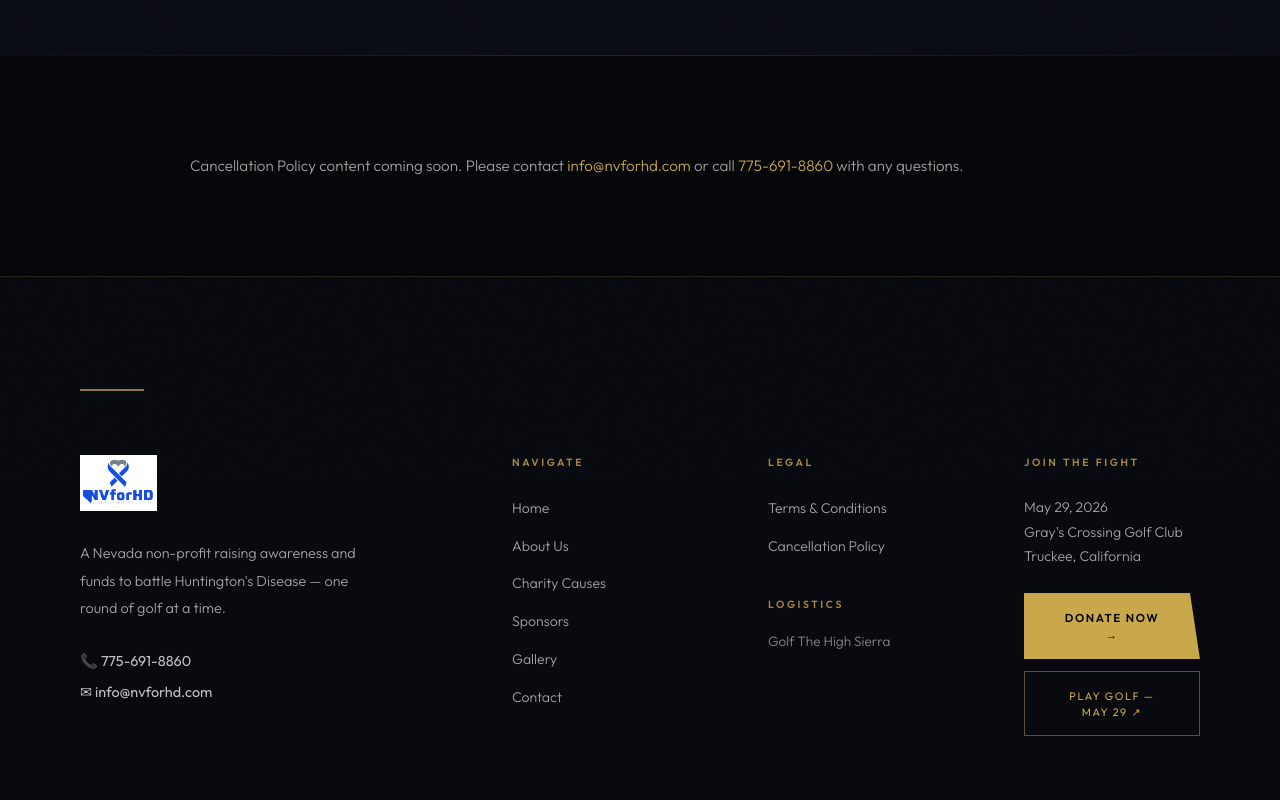
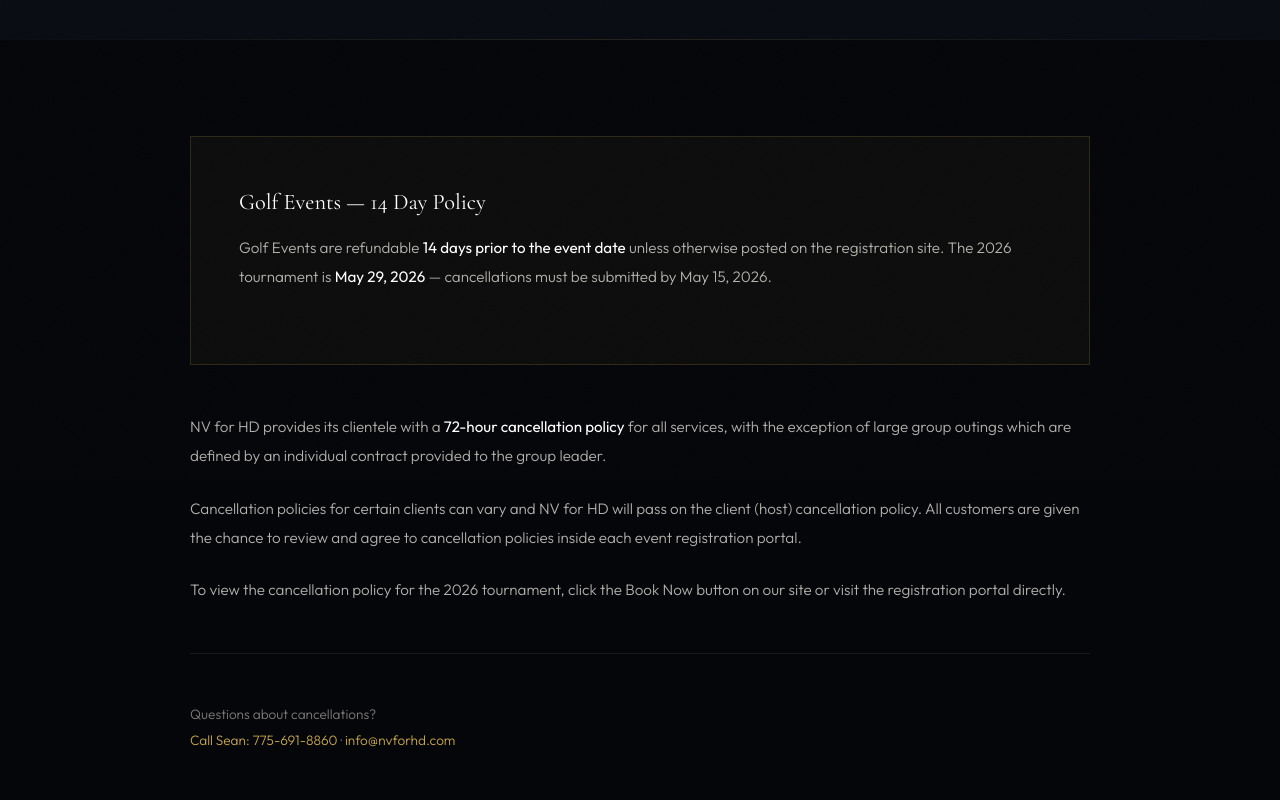
Before and after one commit to digitalalchemistalex/nvforhd, a Next.js app: page /cancellation in a window 1280 px wide. Shown: the part 320-1120 px from the top of the page. Built offline with nearby package versions, Linux system fonts and the light colour scheme.

Commit message:
feat: real cancellation policy content

```diff
--- a/app/cancellation/page.tsx
+++ b/app/cancellation/page.tsx
@@ -8,10 +8,12 @@ export const metadata: Metadata = {
 }
 
 export default function CancellationPage() {
+  const prose: React.CSSProperties = { fontSize: '0.95rem', lineHeight: 1.9, color: 'rgba(245,242,234,0.72)', fontWeight: 300, marginBottom: '1.5rem' }
+
   return (
     <>
       <Nav />
-      <div style={{ background: 'var(--deep)', padding: '12rem 5rem 6rem', position: 'relative' }}>
+      <div style={{ background: 'var(--deep)', padding: '12rem 5rem 5rem', position: 'relative' }}>
         <div style={{ position: 'absolute', bottom: 0, left: 0, right: 0, height: '1px', background: 'linear-gradient(90deg,transparent,rgba(201,168,76,0.15),transparent)' }} />
         <div style={{ maxWidth: '900px', margin: '0 auto' }}>
           <div className="kicker" style={{ marginBottom: '1.5rem' }}>Legal</div>
@@ -20,7 +22,25 @@ export default function CancellationPage() {
       </div>
       <section style={{ background: 'var(--void)', padding: '6rem 5rem' }}>
         <div style={{ maxWidth: '900px', margin: '0 auto' }}>
-          <p className="body-text">Cancellation Policy content coming soon. Please contact <a href="mailto:info@nvforhd.com" style={{ color: 'var(--gold)' }}>info@nvforhd.com</a> or call <a href="tel:7756918860" style={{ color: 'var(--gold)' }}>775-691-8860</a> with any questions.</p>
+          <div style={{ padding: '3rem', border: '1px solid rgba(201,168,76,0.18)', background: 'rgba(201,168,76,0.04)', marginBottom: '3rem' }}>
+            <div style={{ fontFamily: 'var(--serif)', fontSize: '1.4rem', color: '#fff', marginBottom: '1rem' }}>Golf Events — 14 Day Policy</div>
+            <p style={prose}>Golf Events are refundable <strong style={{ color: '#fff' }}>14 days prior to the event date</strong> unless otherwise posted on the registration site. The 2026 tournament is <strong style={{ color: '#fff' }}>May 29, 2026</strong> — cancellations must be submitted by May 15, 2026.</p>
+          </div>
+
+          <p style={prose}>NV for HD provides its clientele with a <strong style={{ color: '#fff' }}>72-hour cancellation policy</strong> for all services, with the exception of large group outings which are defined by an individual contract provided to the group leader.</p>
+
+          <p style={prose}>Cancellation policies for certain clients can vary and NV for HD will pass on the client (host) cancellation policy. All customers are given the chance to review and agree to cancellation policies inside each event registration portal.</p>
+
+          <p style={prose}>To view the cancellation policy for the 2026 tournament, click the Book Now button on our site or visit the registration portal directly.</p>
+
+          <div style={{ marginTop: '3rem', paddingTop: '3rem', borderTop: '1px solid rgba(245,242,234,0.08)' }}>
+            <p style={{ ...prose, color: 'rgba(245,242,234,0.5)', fontSize: '0.85rem' }}>
+              Questions about cancellations?<br />
+              <a href="tel:7756918860" style={{ color: 'var(--gold)', textDecoration: 'none' }}>Call Sean: 775-691-8860</a>
+              {' · '}
+              <a href="mailto:info@nvforhd.com" style={{ color: 'var(--gold)', textDecoration: 'none' }}>info@nvforhd.com</a>
+            </p>
+          </div>
         </div>
       </section>
       <Footer />
```
